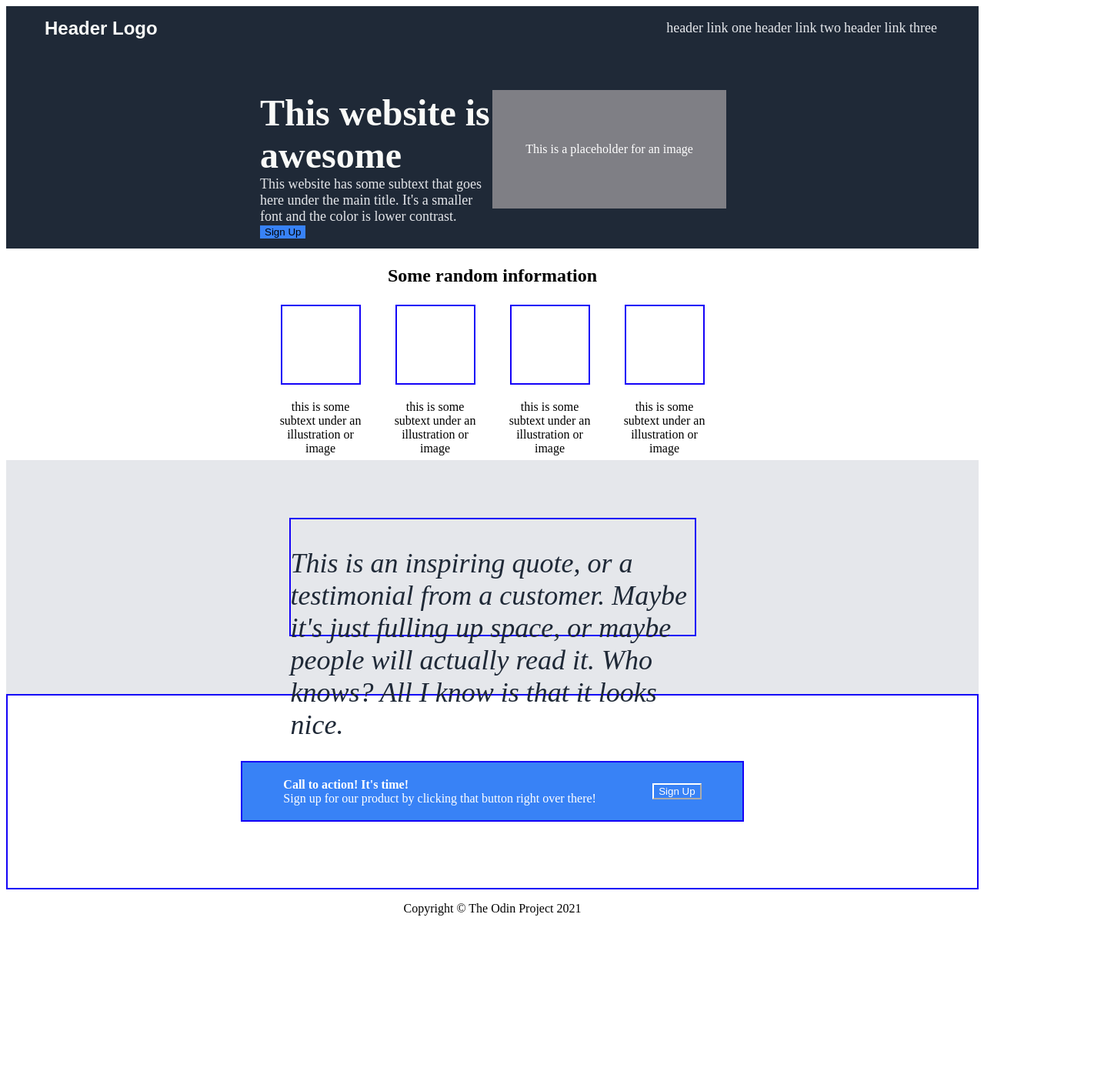
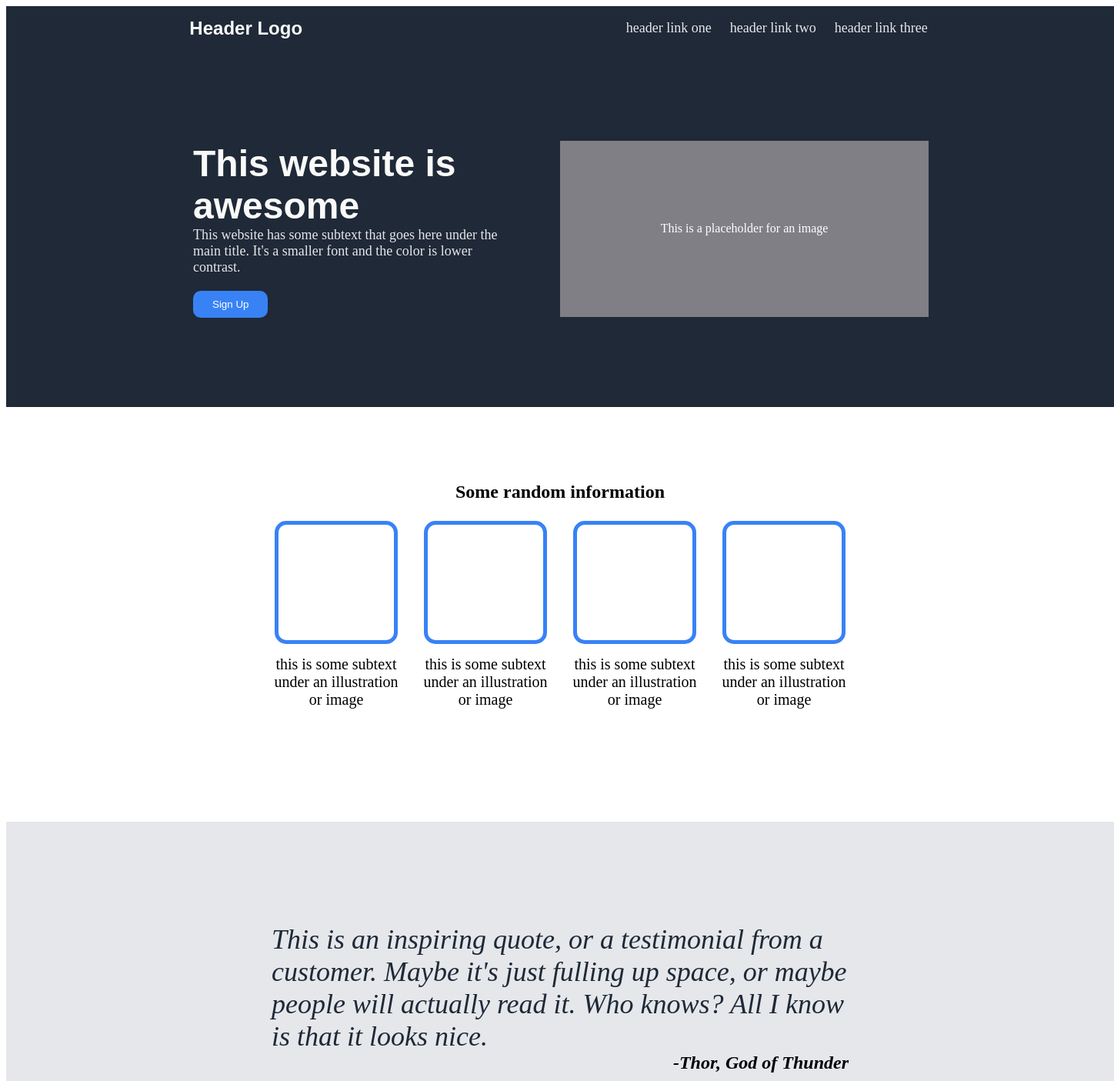
Before and after one commit to dpzj4/landing, a plain HTML site: page index.html in a window 1280 px wide. Shown: the top 1405 px of the page at 77% size, 1448 px wide, since content can reach past the window. Before the commit the page ends 1206 px from the top, so only its background shows below. Drawn offline with Linux system fonts and the light colour scheme.

Commit message:
edit borders and page layout

```diff
--- a/style.css
+++ b/style.css
@@ -1,5 +1,7 @@
 body{
     min-width: 620px;
+    width: 1440px;
+    height: 1912px;
 }
 header{
     background-color: #1f2937;
@@ -13,13 +15,14 @@ header{
 }
 .navbar{
     display: flex;
-    justify-content: space-between;
+    justify-content:space-around;
     padding: 0 50px 0 50px;
 }
 .navbar ul{
     border: 2px solid transparent;
     display: flex;
     list-style-type: none;
+    gap: 20px;
 }
 .navbar a{
     border: 2px solid transparent;
@@ -32,35 +35,42 @@ header{
     border: 2px solid transparent;
     display: flex;
     justify-content: center;
-    padding: 50px;
+    align-items: center;
+    height: 460px;
 }
 .container1 .text1{
     border: 2px solid transparent;
-    width: 300px;
-    height: 150px;
+    width: 475px;
+    height: 225px;
     min-width: 300px;
 }
 .container1 .text1 h1{
     margin: 0;
     font-size: 48px;
     font-weight: extra-bold;
+    font-family: sans-serif ;
     color: #f9faf8;
 }
 .container1 .text1 p{
     margin: 0;
+    padding-right: 50px;
+    padding-bottom: 20px;
     color: #E5E7EB;
     font-size: 18px;
 }
 .text1 button{
+    padding: 10px 25px 10px 25px;
     background-color: #3882f6;
     border: none;
+    border-radius: 10px;
+    color: white;
 }
 .container1 .image{
     border: 2px solid transparent;
     background-color: rgb(127, 127, 133);
     color: white;
-    height: 150px;
-    width: 300px;
+    height: 225px;
+    width: 475px;
     min-width: 300px;
     display: flex;
     justify-content:space-around;
@@ -70,59 +80,70 @@ header{
 .container2{
     border: 2px solid transparent;
     text-align: center;
+    height: 460px;
+    padding-top: 75px;
 }
 .container2 .card{
     display: flex;
     flex-direction: column;
     align-items: center;
-    width: 125px;
+    width: 175px;
 }
 .container2 div{
     border: 2px solid transparent;
     display: flex;
     justify-content: center;
-    gap: 20px;
+    gap: 15px;
+    font-size: 20px;
 }
 .card .cards{
-    border: 2px solid rgb(20, 3, 247);
-    height: 100px;
-    width: 100px;
+    border: 5px solid #3882f6;
+    border-radius: 15px;
+    height: 150px;
+    width: 150px;
 }
+
 .container3{
     border: 2px solid transparent;
     display: flex;
     flex-direction:column;
     align-items: center;
     justify-content: center;
-    height: 300px;
+    height: 460px;
     background-color: #e5e7eb;
 }
 .container3 div{
-    border: 2px solid rgb(20, 3, 247);
-    height:150px;
-    width:525px;
+    border: 2px solid transparent;
+    height:200px;
+    width:750px;
     display: flex;
     flex-direction: column;
+    margin: 0;
 }
 .container3 div .quote{
     font-size: 36px;
     color: #1f2937;
     font-style: italic;
+    margin: 0;
 }
 .container3 div .thor{
-    align-self: end;
+    margin: 0;
+    font-size: 24px;
+    font-weight: bold;
+    align-self: flex-end;
 }
 .container4{
-    border: 2px solid rgb(20, 3, 247);
-    height: 250px;
+    border: 2px solid transparent;
+    height: 400px;
     display: flex;
     justify-content: center;
     align-items: center;
 }
 .container4 .box{
-    border: 2px solid rgb(20, 3, 247);
-    height: 75px;
-    width: 650px;
+    border: 2px solid transparent;
+    border-radius: 10px;
+    height: 150px;
+    width: 950px;
     display: flex;
     justify-content:space-evenly;
     gap: 20px;
@@ -142,15 +163,30 @@ header{
 }
 .contain1 p{
     color: white;
+    font-size: 20px;
 }
 .contain1 p:nth-of-type(1){
     font-weight: bold;
 }
 .contain2 button{
+    padding: 10px 50px 10px 50px;
     background-color: #3882f6;
     color: white;
     border-color: white;
+    border-style:solid;
+    border-radius: 10px;
+    font-size: 20px;
+}
+footer{
+    display: flex;
+    align-items: center;
+    justify-content: center;
+    height: 132px;
+    background-color: #1f2937;
+
 }
 footer p{
     text-align: center;
+    font-size: 24px;
+    color: white;
 }
```
